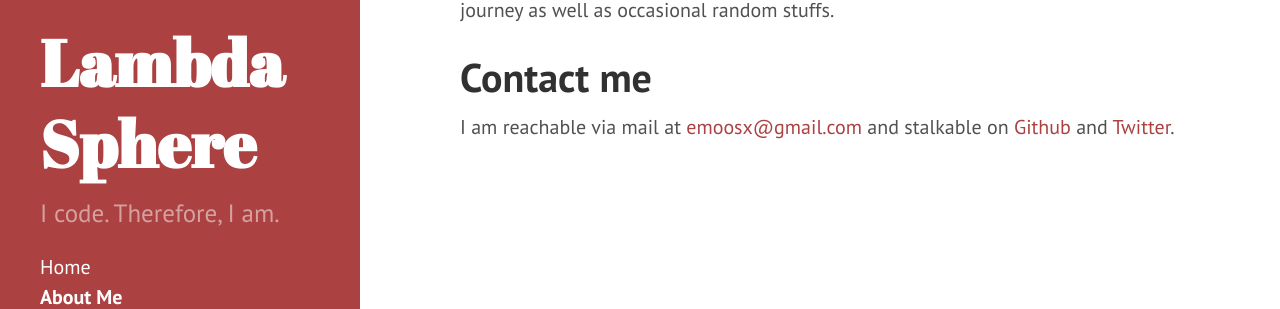
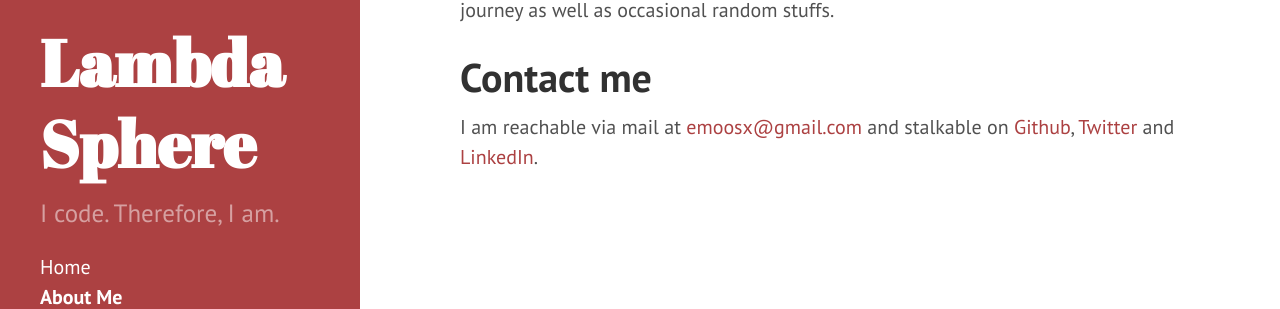
Before and after one commit to khzaw/khzaw.github.io, a Jekyll site: the page built from about.md, in a window 1280 px wide. Shown: the part 548-857 px from the top of the page. Built offline with Jekyll 4.4.1, drawn with Linux system fonts in a browser that asks for light colours; Markdown is read by kramdown in place of the engine named in the settings.

Commit message:
Add LinkedIn

```diff
--- a/about.md
+++ b/about.md
@@ -21,4 +21,4 @@ This blog serves a purpose to document some of my steps in this lifelong learnin
 
 # Contact me
 
-I am reachable via mail at [emoosx@gmail.com](mailto:emoosx@gmail.com) and stalkable on [Github](https://github.com/emoosx) and [Twitter](https://twitter.com/khzaw).
+I am reachable via mail at [emoosx@gmail.com](mailto:emoosx@gmail.com) and stalkable on [Github](https://github.com/khzaw), [Twitter](https://twitter.com/khzaw) and [LinkedIn](Public Profilehttps://sg.linkedin.com/in/khzaw).
```
